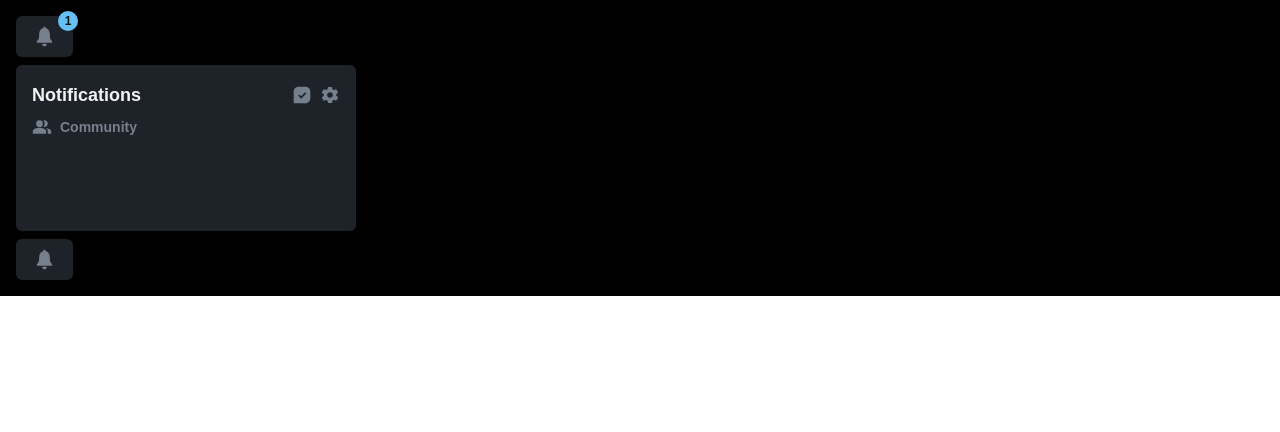
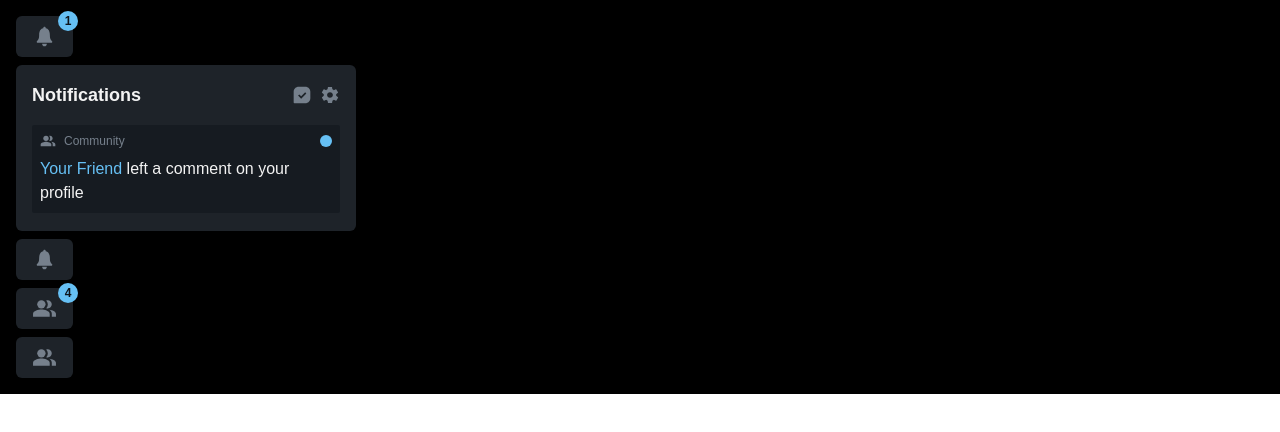
Before and after one commit to xArkqngel/steam-reimagined, a Next.js app: page / in a window 1280 px wide. Both pictures are taken after a click on the button 44 px from the left and 36 px from the top of the page. Shown: the top 432 px of the page. Built offline with nearby package versions, Linux system fonts and the light colour scheme.

Commit message:
Notifications component done

```diff
--- a/src/app/globals.css
+++ b/src/app/globals.css
@@ -1,6 +1,8 @@
 @tailwind base;
 @tailwind components;
 @tailwind utilities;
+
+@import url('https://fonts.cdnfonts.com/css/motiva-sans');
 
 :root {
   --background: #ffffff;
@@ -23,7 +25,7 @@
 body {
   color: var(--foreground);
   background: var(--background);
-  font-family: Arial, Helvetica, sans-serif;
+  font-family: 'Motiva Sans', sans-serif;
 }
 
 @layer utilities {
--- a/src/app/page.tsx
+++ b/src/app/page.tsx
@@ -1,6 +1,7 @@
 import Button from "@/components/button/Button";
 import Notifications from "@/components/notifications/Notifications";
 import { IoIosNotifications } from "react-icons/io";
+import { MdPeopleAlt } from "react-icons/md";
 
 export default function Home() {
   return (
@@ -9,7 +10,9 @@ export default function Home() {
         <Button number={1} icon={<IoIosNotifications size={25} />}>
           <Notifications />
         </Button>
-        <Button icon={<IoIosNotifications size={25} />}></Button>
+        <Button icon={<IoIosNotifications size={25} />} />
+        <Button icon={<MdPeopleAlt size={25} />} number={4}></Button>
+        <Button icon={<MdPeopleAlt size={25} />} />
       </div>
     </div>
   );
--- a/src/components/notifications/Notifications.tsx
+++ b/src/components/notifications/Notifications.tsx
@@ -4,7 +4,7 @@ import { MdPeopleAlt } from "react-icons/md";
 
 function Notifications() {
   return (
-    <div className="flex flex-col p-4 gap-2 bg-[color:var(--bg-highlight)] rounded-md w-[340px] h-[166px]">
+    <div className="flex flex-col p-4 gap-4 bg-[color:var(--bg-highlight)] rounded-md w-[340px] h-[166px]">
       <div className="flex flex-row justify-between">
         <h3 className="text-[color:var(--text-main)] text-lg font-bold">
           Notifications
@@ -14,13 +14,18 @@ function Notifications() {
           <IoMdSettings size={20} />
         </div>
       </div>
-      <div>
-        <div>
+      <div className="flex flex-col rounded-sm p-2 bg-[color:var(--bg-main-50)] gap-2">
+        <div className="flex flex-row justify-between items-center">
           <div className="flex flex-row gap-2 text-[color:var(--text-dim)]">
-            <MdPeopleAlt size={20} />
-            <h4 className=" text-sm font-semibold">Community</h4>
+            <MdPeopleAlt size={16} />
+            <h4 className=" text-xs font-normal">Community</h4>
           </div>
+          <span className="bg-[color:var(--color-primary)] text-[color:var(--bg-main)] text-xs font-bold rounded-full size-3" />
         </div>
+        <p className="text-[color:var(--text-main)] font-light text-base">
+          <b className="text-[color:var(--color-primary)]">Your Friend</b> left
+          a comment on your profile
+        </p>
       </div>
     </div>
   );
```
Also changed, not shown: src/components/friends/FriendCard.tsx (added), src/components/friends/Friends.tsx (added).
